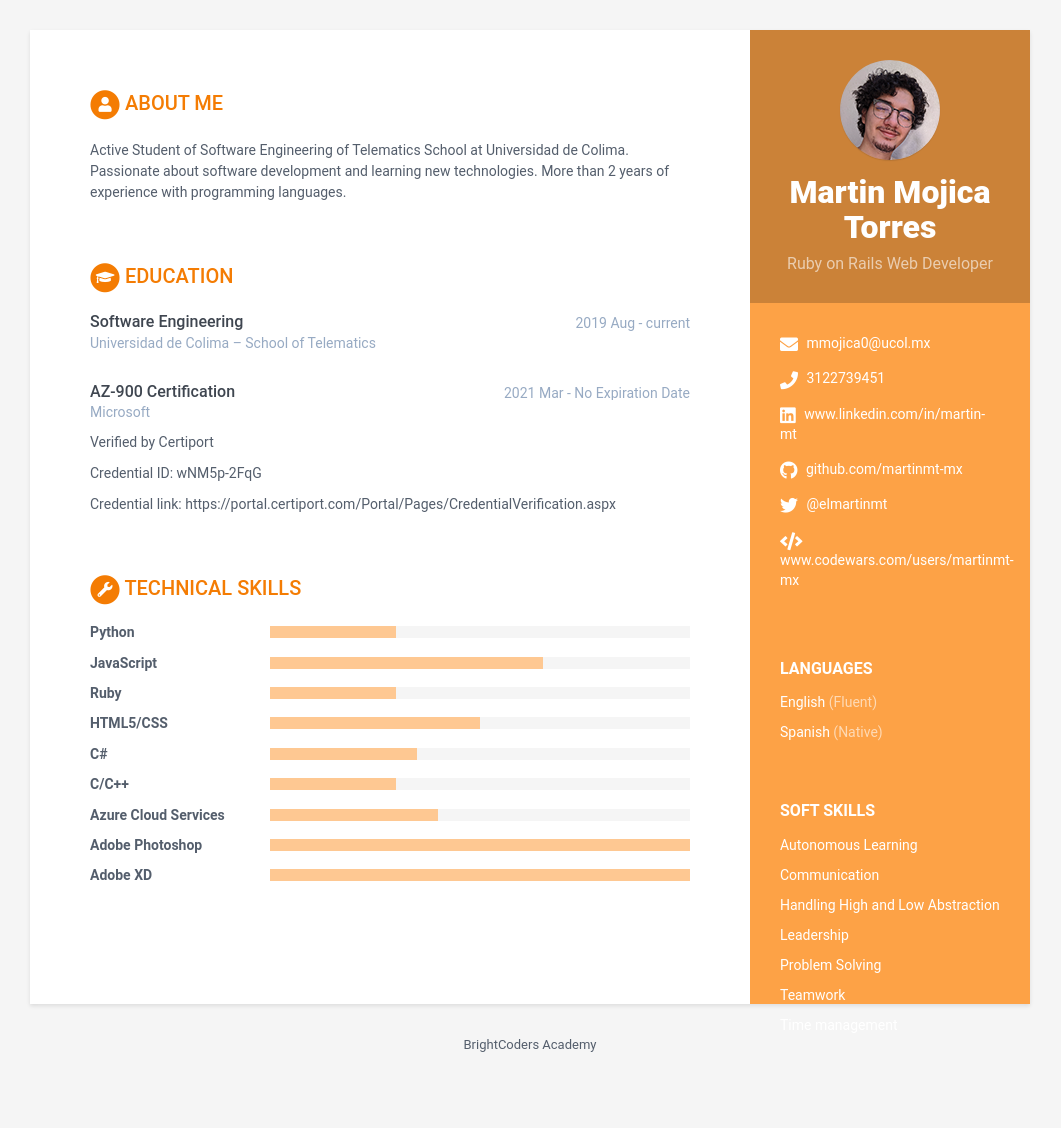
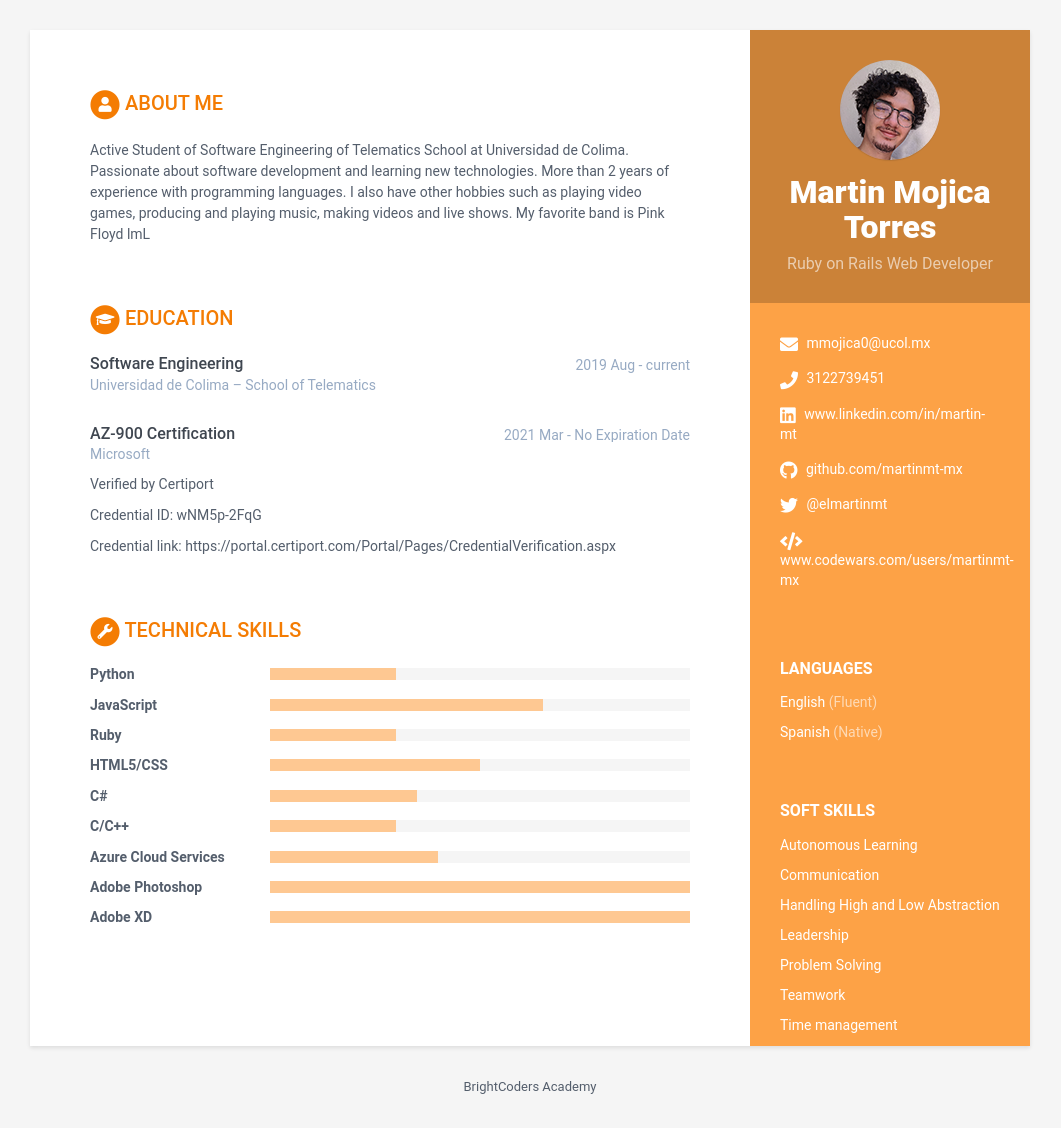
Before and after one commit to BC-MAY-21-ROR/kata-04-resume-martinmt-mx, a Jekyll site: the page built from index.html, in a window 1280 px wide. Shown: the whole page, without its empty margins (110-1171 px from the left). Built offline with Jekyll 4.4.1, drawn with Linux system fonts in a browser that asks for light colours; before the commit the page ends 1086 px from its top, so only the background shows below that.

Commit message:
summary updated

```diff
--- a/_data/data.yml
+++ b/_data/data.yml
@@ -56,6 +56,8 @@ career-profile:
   title: About Me # NO MODIFICAR
   summary: |
     Active Student of Software Engineering of Telematics School at Universidad de Colima. Passionate about software development and learning new technologies. More than 2 years of experience with programming languages.
+    I also have other hobbies such as playing video games, producing and playing music, making videos and live shows.
+    My favorite band is Pink Floyd lmL
 
 # Registra aquí tus estudios. Agrega o elimina según sea necesario
 educationcomplete:
```
